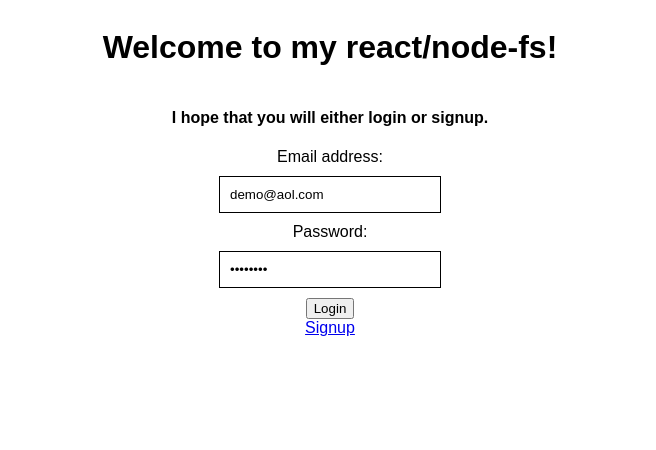
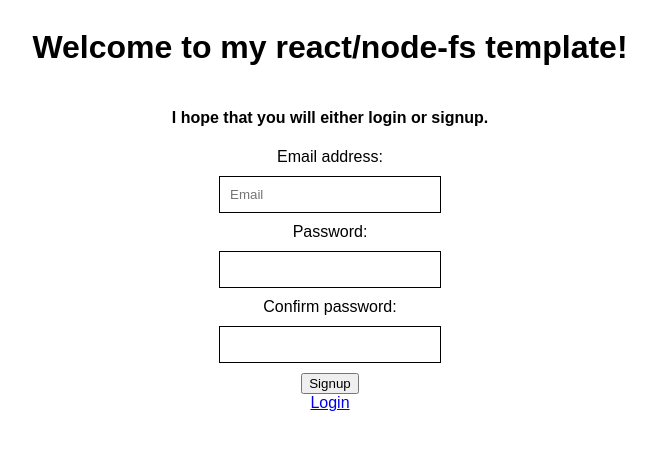
Before and after one commit to pknipp/node-fs, a React (Create React App) app in the folder client/: page /signup in a window 1280 px wide. Before the commit this address led to /login. Shown: the top 450 px of the page, without its empty margins (310-966 px from the left). Built offline with nearby package versions, Linux system fonts and the light colour scheme.

Commit message:
Allow Signup and EditUser to use same component, w/out need for threading props.

```diff
--- a/client/package.json
+++ b/client/package.json
@@ -11,11 +11,8 @@
     "immutable": "^4.0.0-rc.12",
     "react": "^16.13.1",
     "react-dom": "^16.13.1",
-    "react-redux": "^7.2.2",
     "react-router-dom": "^5.2.0",
-    "react-scripts": "3.4.3",
-    "redux": "^4.0.5",
-    "redux-thunk": "^2.3.0"
+    "react-scripts": "3.4.3"
   },
   "scripts": {
     "start": "react-scripts start",
--- a/client/public/index.html
+++ b/client/public/index.html
@@ -3,7 +3,7 @@
 
   <head>
     <meta charset="utf-8" />
-    <meta property='og:title' content='redux-fs'/>
+    <meta property='og:title' content='react/node-fs'/>
     <meta property='og:image' content="https://lh3.googleusercontent.com/usoo6FtAt6dbJ9bqGQCANM4OiQ7C17NdV48AAFPU0Y1RmwydRoN42NiVCF1PYseLbZIxDVXswQCbZ6AjWrzPnkGe3mQ2Mt43mUAPYs-jAoWs8YyRbqPrnlc2iqhlIqdt8b7_giC6lA=w600-h315-p-k" />
     <meta property='og:description' content='Assorted physics simulations (including one cloned from PhET) built using JavaScript + React + Redux (Front-End) & Express + Sequelize + PostgreSQL (Back-End)'/>
     <meta property="og:image:width" content="3090" />
--- a/client/src/App.js
+++ b/client/src/App.js
@@ -1,12 +1,10 @@
 import React, { useState, useEffect } from 'react';
 import { BrowserRouter, Switch, Route, Redirect } from 'react-router-dom';
 import Cookies from "js-cookie";
-// import { connect } from 'react-redux';
 import Login from './components/admin/Login';
 import Signup from './components/admin/Signup';
 import Container from "./components/Container";
 import AuthContext from './auth';
-// import { store } from './index';
 
 const PrivateRoute = ({ component: Component, ...rest }) => (
   <Route {...rest} render={(props) => (
@@ -53,6 +51,4 @@ const App = () => {
     </AuthContext.Provider>
   );
 }
-// const msp = state => ({ currentUserId: state.authentication.id, needLogin: !state.authentication.id});
-// export default connect(msp)(App);
 export default App;
--- a/client/src/components/Container.js
+++ b/client/src/components/Container.js
@@ -39,8 +39,7 @@ const Container = () => {
       </nav>
       <Switch>
         <Route path="/logout"    component={Logout}   />
-        <Route path="/feature1"      component={Feature1}     />
-        {/* <Route path="/account"   component={Account} /> */}
+        <Route path="/feature1"      component={Feature1}/>
         <Route path="/manageuser"   component={Signup}/>}/>
         <Route path="/"          component={Home} />
       </Switch>
--- a/client/src/components/admin/Signup.js
+++ b/client/src/components/admin/Signup.js
@@ -1,5 +1,5 @@
 import React, { useState, useContext } from 'react';
-import { Redirect, NavLink } from 'react-router-dom';
+import { Redirect, NavLink, useHistory } from 'react-router-dom';
 import AuthContext from '../../auth';
 // import { signup, editUser, resetMessage, deleteUser } from './store/authentication';
 // import { Input, Button } from '@material-ui/core';
@@ -10,8 +10,8 @@ const Signup = () => {
   const [password, setPassword] = useState('');
   const [password2, setPassword2] = useState('');
   const [message, setMessage] = useState('');
-
   const [errors, setErrors] = useState([]);
+  let history = useHistory();
 
   const signup = async (email, password) => {
     const res = await fetch(`/api/users`, { method: 'POST',
@@ -21,7 +21,7 @@ const Signup = () => {
     let user = (await res.json()).user;
     // dispatch(res.ok ? setUser(data.user) : setMessage(data.error.errors[0].msg));
     setCurrentUser(user);
-    setMessage("Success!");
+    if (res.ok) history.push('/');
   };
 
   const editUser = async (email, password, id) => {
@@ -54,9 +54,9 @@ const Signup = () => {
     setMessage(message);
     if (!message) {
       if (currentUser) {
+        editUser(email, password, currentUser.id);
+      } else {
         signup(email, password);
-      } else {
-        editUser(email, password, currentUser.id);
       }
     }
   }
@@ -66,7 +66,7 @@ const Signup = () => {
     deleteUser(currentUser.id);
   }
 
-  return !currentUser ? <Redirect to="/" /> : (
+  return (
     <main className="centered middled">
       <form className="auth" onSubmit={handleSubmit}>
         <h1>
--- a/client/src/index.js
+++ b/client/src/index.js
@@ -1,21 +1,13 @@
 import React from 'react';
 import ReactDOM from 'react-dom';
-import { Provider } from 'react-redux';
 // import './reset.css';
 import './index.css';
 import App from './App';
-// import DrawArea from './components/DrawArea';
-// import configureStore from './components/admin/store/configureStore';
 require("dotenv").config();
-
-// export const store = configureStore();
 
 ReactDOM.render(
   <React.StrictMode>
-    {/* <Provider store={store}> */}
-      <App />
-    {/* </Provider> */}
+    <App />
   </React.StrictMode>,
   document.getElementById('root')
 );
-// ReactDOM.render(<DrawArea />, document.getElementById("container"));
```
Also changed, not shown: 1 other file (tests, documents, lock files or other folders).
